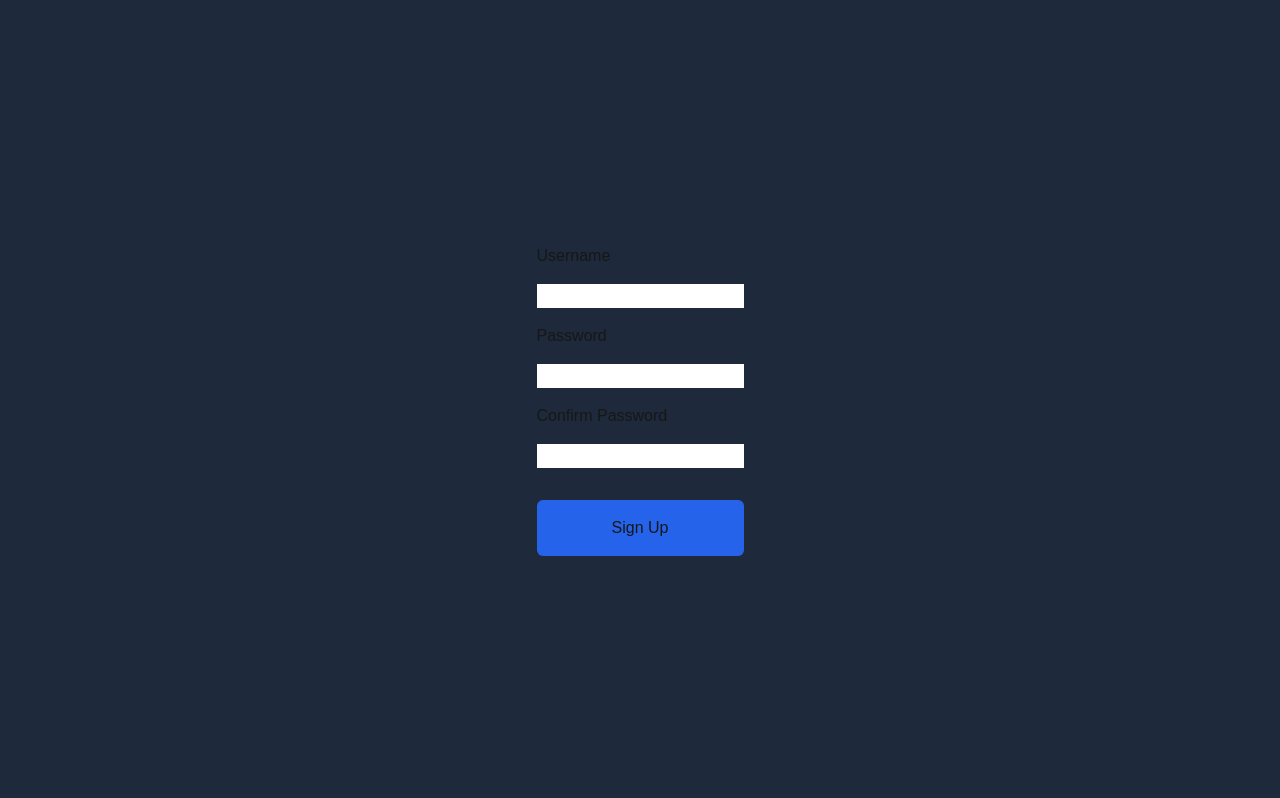
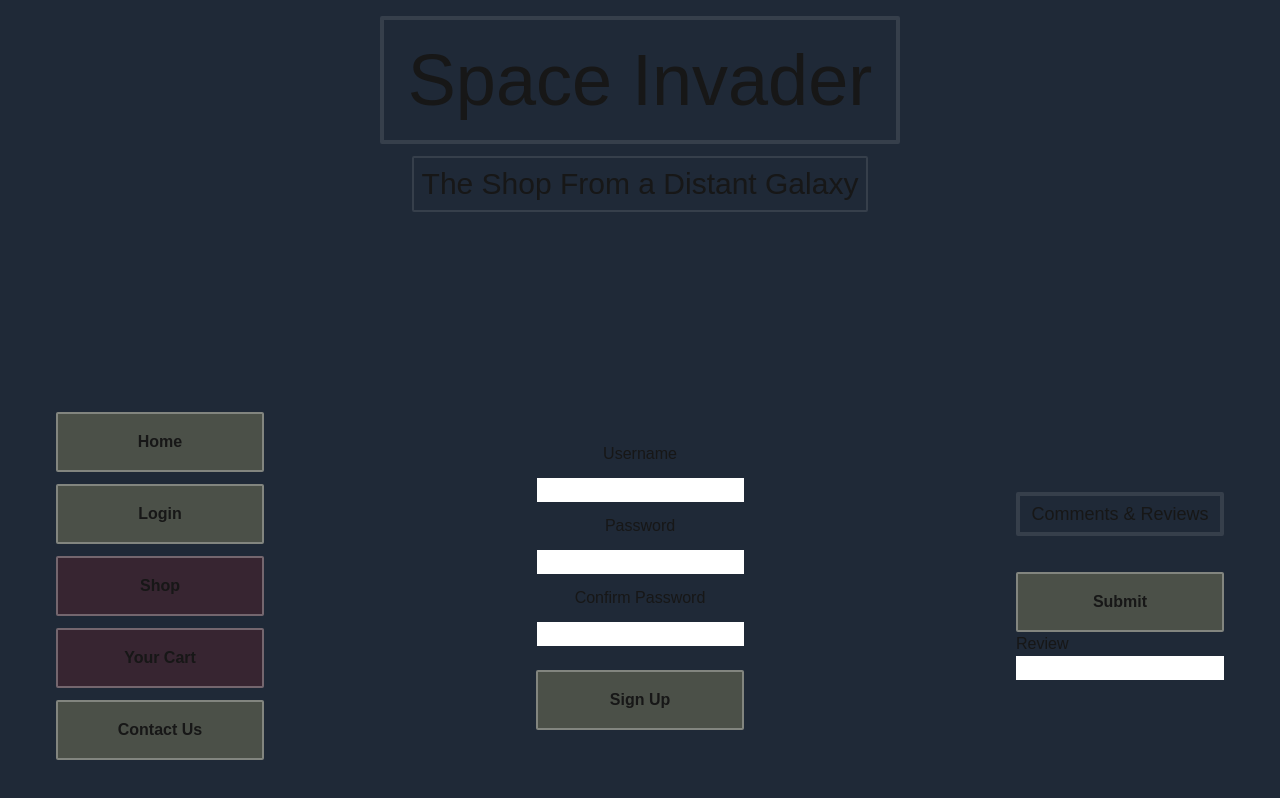
Before and after one commit to MichihideS/sti_Web-API-Backend_projektarbete-frontendv2, a Next.js app: page /signup in a window 1280 px wide. Built offline with nearby package versions, Linux system fonts and the light colour scheme; no server answers.

Commit message:
fix design on sign up page and some polishing on login page

```diff
--- a/app/(authentication)/login/page.tsx
+++ b/app/(authentication)/login/page.tsx
@@ -103,6 +103,26 @@ export default function Login() {
 					</div>
 				) : (
 					<div className="flex flex-col bg-gray-800 justify-center items-center">
+						<div className="flex flex-col justify-center items-center">
+							<div
+								className="
+								flex
+								flex-col
+								justify-center
+								items-center
+								p-8
+								w-96
+								rounded-sm
+								border-2
+								border-solid
+							border-white
+								border-opacity-30
+								mb-10
+								"
+							>
+								<p className="p-1 text-2xl">You are logged in!</p>
+							</div>
+						</div>
 						<CustomButtonMain
 							title="Logout"
 							myFunction={removeUser}
--- a/app/(authentication)/signup/page.tsx
+++ b/app/(authentication)/signup/page.tsx
@@ -1,4 +1,7 @@
 "use client"
+import LeftSideMenu from "@/app/_components/LeftSideMenu"
+import MainTitle from "@/app/_components/MainTitle"
+import RightSideReview from "@/app/_components/RightSideReview"
 import { CustomUser, CustomUserForm } from "@/app/_type/ICustomUser"
 import { ChangeEvent, FormEvent, useState } from "react"
 
@@ -11,6 +14,7 @@ export default function SignUp() {
 	})
 
 	const [errorText, setErrorText] = useState<string>("")
+	const [errorTextColor, setErrorTextColor] = useState<string>("")
 
 	/** Function that handles the creating of account process.
 	 *	Since these accounts are bcrypted they cannot be access via login in this
@@ -22,7 +26,11 @@ export default function SignUp() {
 		if (customUser.password === customUser.repeatPassword) {
 			const checkNewUser = await getUser()
 
-			if (checkNewUser) {
+			if (
+				checkNewUser &&
+				customUser.username.length > 1 &&
+				customUser.password.length > 6
+			) {
 				// Exclude repeat password
 				const newUser: CustomUser = {
 					username: customUser.username,
@@ -38,6 +46,8 @@ export default function SignUp() {
 					},
 					body: JSON.stringify(newUser),
 				})
+				setErrorTextColor("text-green-600")
+				setErrorText("User Successfully Created!")
 
 				// 200 ok
 				if (result.ok) {
@@ -48,9 +58,11 @@ export default function SignUp() {
 					console.error(resultError)
 				}
 			} else {
-				setErrorText("User already exists")
+				setErrorTextColor("text-red-600")
+				setErrorText("Wrong, try again!")
 			}
 		} else {
+			setErrorTextColor("text-red-600")
 			setErrorText("Wrong, try again!")
 		}
 	}
@@ -79,11 +91,16 @@ export default function SignUp() {
 	}
 
 	return (
-		<div className="h-screen flex flex-col justify-center items-center bg-slate-800">
+		<div className="h-screen flex flex-col justify-between bg-gray-800">
+			<div className="flex justify-center items-center">
+				<MainTitle />
+			</div>
+			<div className="flex justify-between items-center mb-10">
+				<LeftSideMenu />
 				<form
 					onSubmit={handleOnSubmit}
 					method="post"
-				className="flex flex-col max-w-sm gap-4"
+					className="flex flex-col max-w-sm gap-3 justify-center items-center"
 				>
 					{/* Username */}
 					<label htmlFor="username">Username</label>
@@ -115,15 +132,30 @@ export default function SignUp() {
 						onChange={(event) => handleChange(event)}
 					/>
 
-				<p className="text-red-600">{errorText}</p>
+					<p className={errorTextColor}>{errorText}</p>
 
 					<button
-					className="bg-blue-600 p-4 rounded-md hover:bg-blue-500"
+						className="p-4
+						bg-opacity-20
+						font-bold
+					hover:bg-yellow-950
+						hover:opacity-30
+						w-52
+						rounded-sm
+						border-2
+						border-solid
+					border-white
+						border-opacity-30
+					bg-yellow-200"
 						type="submit"
 					>
 						Sign Up
 					</button>
 				</form>
+				<div className="">
+					<RightSideReview />
+				</div>
+			</div>
 		</div>
 	)
 }
--- a/app/contact/page.tsx
+++ b/app/contact/page.tsx
@@ -53,7 +53,6 @@ export default function Contact() {
 						</p>
 					</div>
 				</div>
-
 				<div className="">
 					<RightSideReview />
 				</div>
```
Lines whose indentation alone changed are shown as unchanged.
